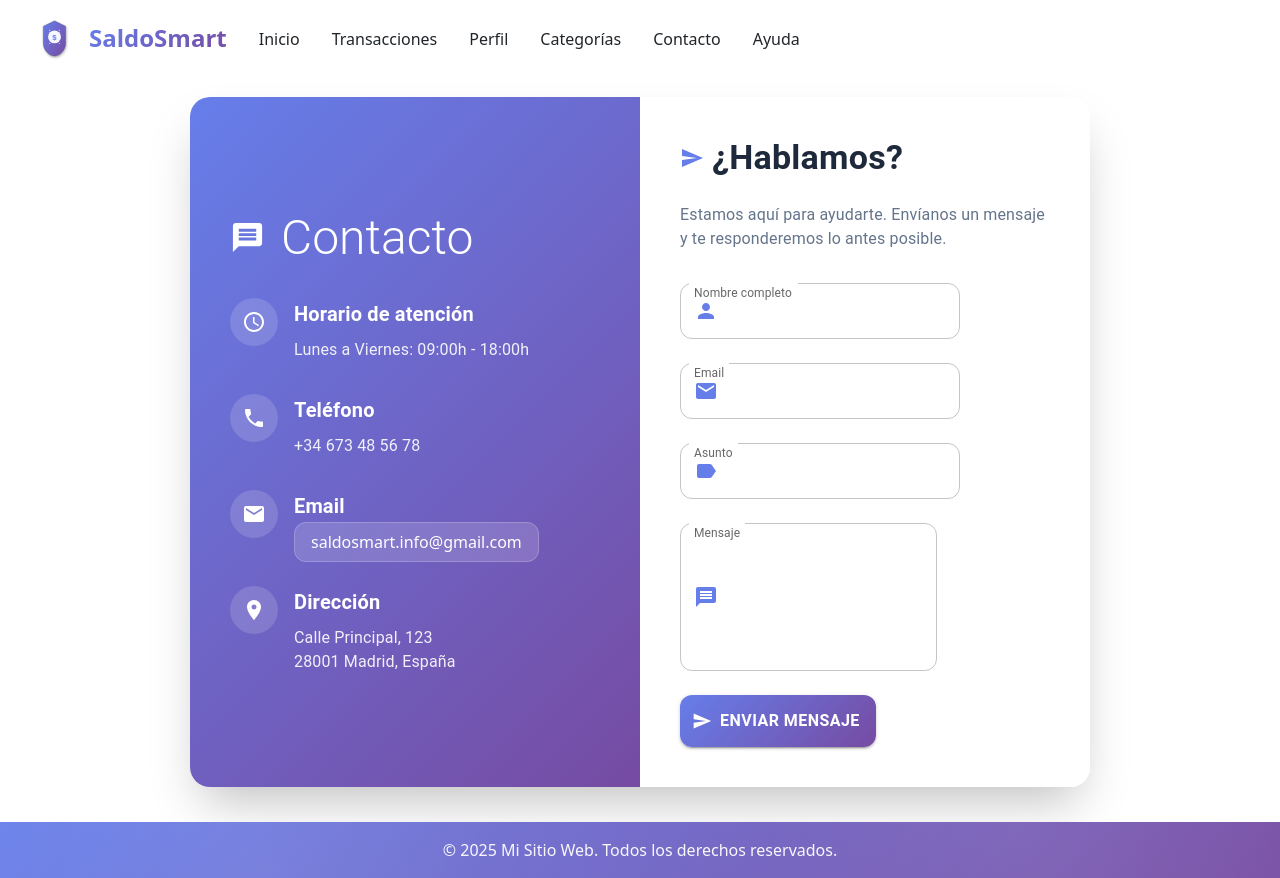
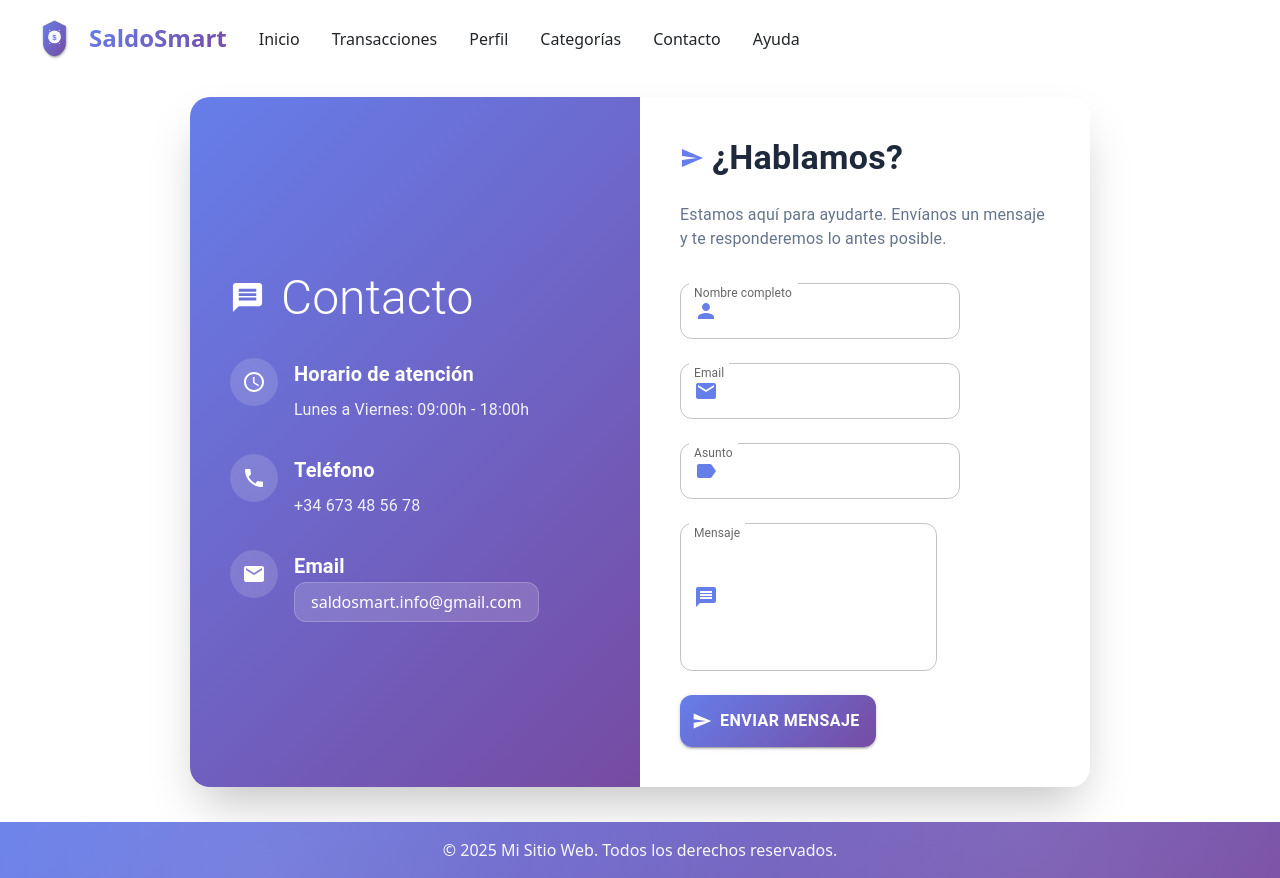
Before and after one commit to UO289659/frontend-tfg, a React (Create React App) app: page /contact in a window 1280 px wide. Built offline with nearby package versions, Linux system fonts and the light colour scheme; no server answers.

Commit message:
eliminación dirección

```diff
--- a/src/components/Contact.js
+++ b/src/components/Contact.js
@@ -229,32 +229,6 @@ const Contact = () => {
               </Link>
             </Box>
           </Box>
-
-          <Box sx={{ display: 'flex', alignItems: 'flex-start', gap: 2 }}>
-            <Box
-              sx={{
-                background: 'var(--glass-bg)',
-                borderRadius: '50%',
-                p: 1.5,
-                display: 'flex',
-                alignItems: 'center',
-                justifyContent: 'center',
-                backdropFilter: 'blur(10px)',
-              }}
-            >
-              <MapPinIcon />
-            </Box>
-            <Box>
-              <Typography variant="h6" fontWeight="bold" mb={1}>
-                Dirección
-              </Typography>
-              <Typography sx={{ opacity: 0.9 }}>
-                Calle Principal, 123
-                <br />
-                28001 Madrid, España
-              </Typography>
-            </Box>
-          </Box>
         </Box>
 
         {/* Right form panel */}
```
